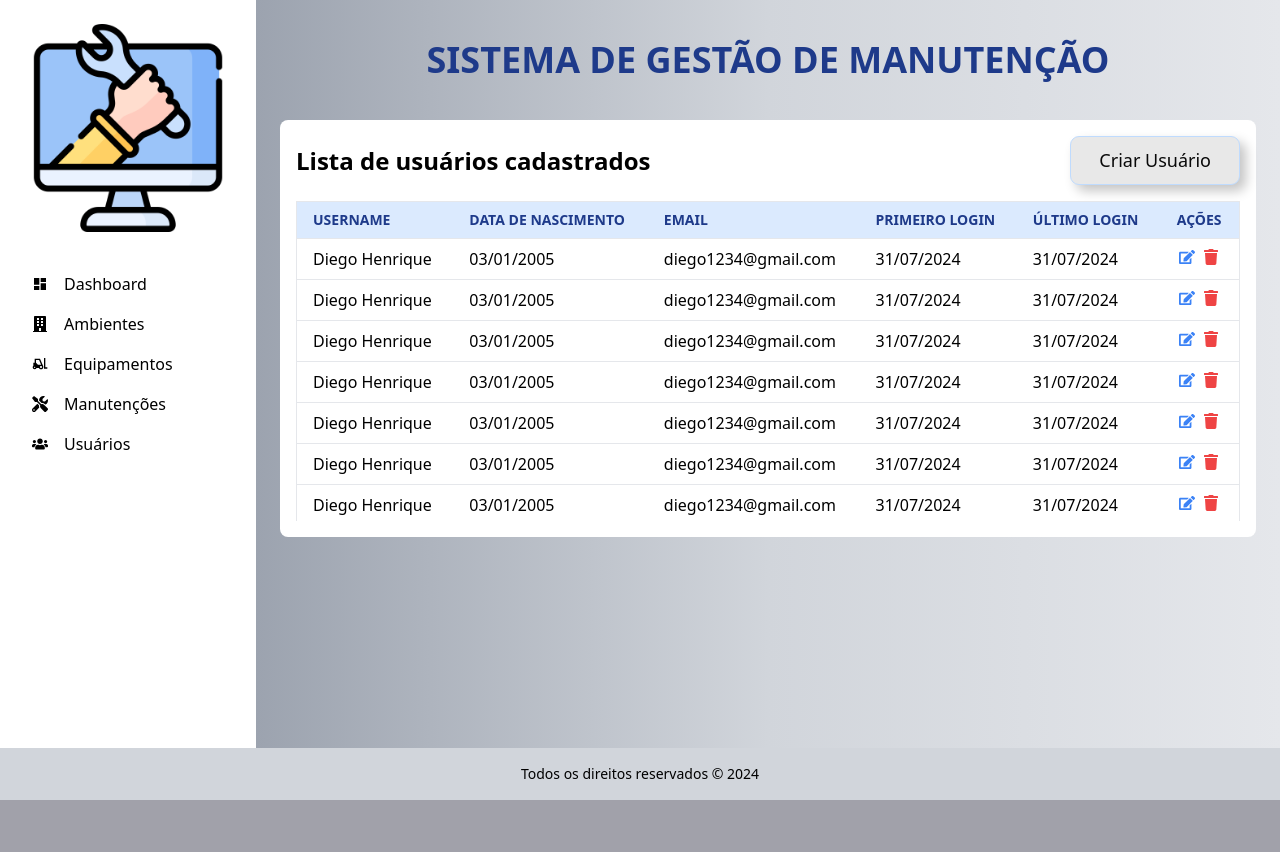
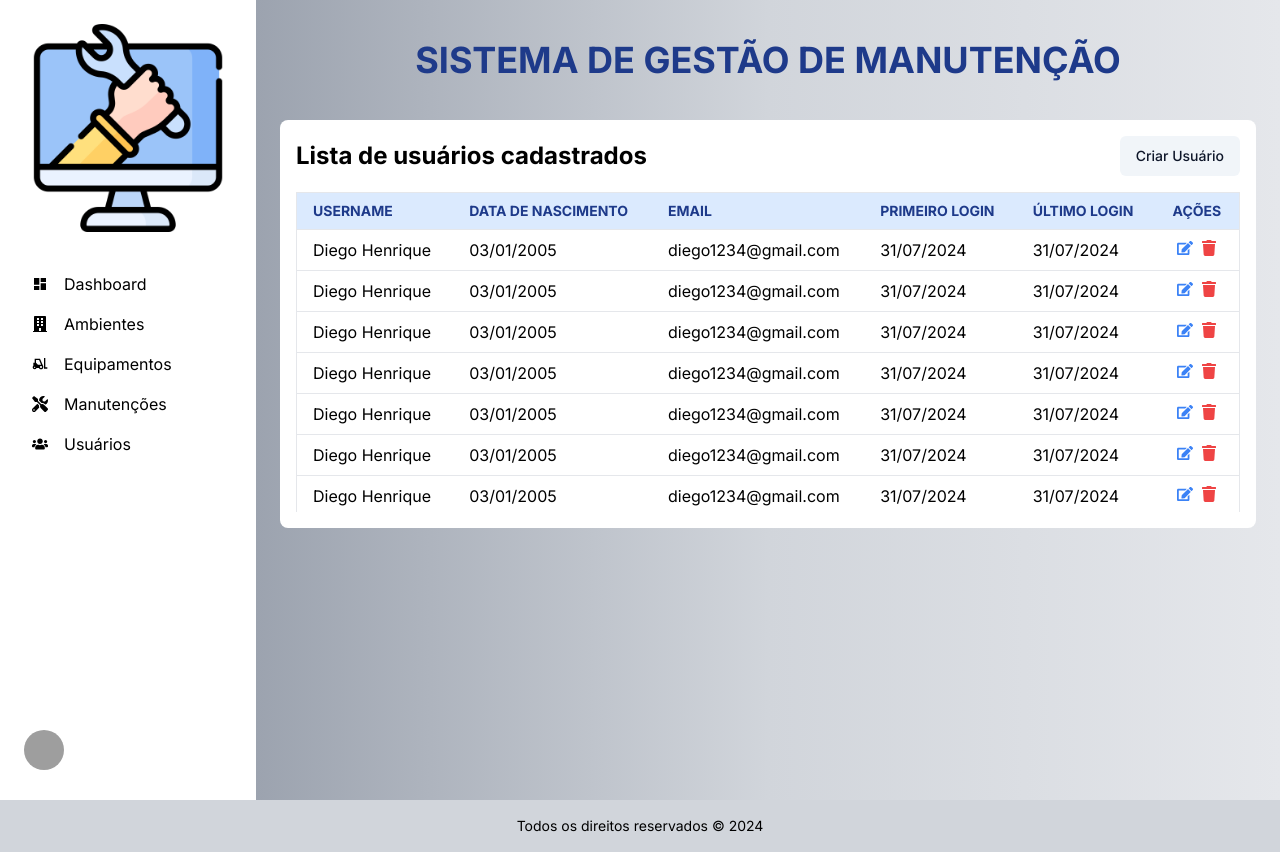
Before and after one commit to DiegoH3nr1que/web_system, a Next.js app in the folder frontend/: page /usuarios in a window 1280 px wide. Before the commit the page ends 800 px from the top, so only its background shows below. Built offline with nearby package versions, Linux system fonts and the light colour scheme; grey boxes are pictures that could not be loaded.

Commit message:
style(): insertion shadcn in project

```diff
--- a/frontend/src/app/components/aside.tsx
+++ b/frontend/src/app/components/aside.tsx
@@ -1,9 +1,11 @@
 import Image from "next/image";
 import { NavBar } from "./navBar";
+import { AvatarDemo } from "./avatar";
 
-export function Aside(){
-    return (
-        <aside className="w-64 p-6 bg-white shadow-md">
+export function Aside() {
+  return (
+    <aside className="w-64 p-6 bg-white shadow-md flex flex-col justify-between h-screen">
+      <div>
         <div className="flex justify-center">
           <Image
             src="/image/technical-support.png"
@@ -13,7 +15,11 @@ export function Aside(){
             className="w-full h-auto"
           />
         </div>
-          <NavBar/>
-      </aside>
-    )
+        <NavBar />
+      </div>
+      <div className="mt-auto">
+        <AvatarDemo />
+      </div>
+    </aside>
+  );
 }
--- /dev/null
+++ b/frontend/src/app/components/avatar.tsx
@@ -0,0 +1,12 @@
+import { Avatar, AvatarFallback, AvatarImage } from "@/components/ui/avatar";
+
+export function AvatarDemo() {
+  return (
+    <button>
+      <Avatar>
+        <AvatarImage src="https://github.com/shadcn.png" alt="@shadcn" />
+        <AvatarFallback>CN</AvatarFallback>
+      </Avatar>
+    </button>
+  );
+}
--- a/frontend/src/app/globals.css
+++ b/frontend/src/app/globals.css
@@ -2,32 +2,68 @@
 @tailwind components;
 @tailwind utilities;
 
-:root {
-  --foreground-rgb: 0, 0, 0;
-  --background-start-rgb: 214, 219, 220;
-  --background-end-rgb: 255, 255, 255;
-}
+@layer base {
+  :root {
+    --background: 0 0% 100%;
+    --foreground: 222.2 84% 4.9%;
+    --card: 0 0% 100%;
+    --card-foreground: 222.2 84% 4.9%;
+    --popover: 0 0% 100%;
+    --popover-foreground: 222.2 84% 4.9%;
+    --primary: 222.2 47.4% 11.2%;
+    --primary-foreground: 210 40% 98%;
+    --secondary: 210 40% 96.1%;
+    --secondary-foreground: 222.2 47.4% 11.2%;
+    --muted: 210 40% 96.1%;
+    --muted-foreground: 215.4 16.3% 46.9%;
+    --accent: 210 40% 96.1%;
+    --accent-foreground: 222.2 47.4% 11.2%;
+    --destructive: 0 84.2% 60.2%;
+    --destructive-foreground: 210 40% 98%;
+    --border: 214.3 31.8% 91.4%;
+    --input: 214.3 31.8% 91.4%;
+    --ring: 222.2 84% 4.9%;
+    --radius: 0.5rem;
+    --chart-1: 12 76% 61%;
+    --chart-2: 173 58% 39%;
+    --chart-3: 197 37% 24%;
+    --chart-4: 43 74% 66%;
+    --chart-5: 27 87% 67%;
+  }
 
-@media (prefers-color-scheme: dark) {
-  :root {
-    --foreground-rgb: 255, 255, 255;
-    --background-start-rgb: 0, 0, 0;
-    --background-end-rgb: 0, 0, 0;
+  .dark {
+    --background: 222.2 84% 4.9%;
+    --foreground: 210 40% 98%;
+    --card: 222.2 84% 4.9%;
+    --card-foreground: 210 40% 98%;
+    --popover: 222.2 84% 4.9%;
+    --popover-foreground: 210 40% 98%;
+    --primary: 210 40% 98%;
+    --primary-foreground: 222.2 47.4% 11.2%;
+    --secondary: 217.2 32.6% 17.5%;
+    --secondary-foreground: 210 40% 98%;
+    --muted: 217.2 32.6% 17.5%;
+    --muted-foreground: 215 20.2% 65.1%;
+    --accent: 217.2 32.6% 17.5%;
+    --accent-foreground: 210 40% 98%;
+    --destructive: 0 62.8% 30.6%;
+    --destructive-foreground: 210 40% 98%;
+    --border: 217.2 32.6% 17.5%;
+    --input: 217.2 32.6% 17.5%;
+    --ring: 212.7 26.8% 83.9%;
+    --chart-1: 220 70% 50%;
+    --chart-2: 160 60% 45%;
+    --chart-3: 30 80% 55%;
+    --chart-4: 280 65% 60%;
+    --chart-5: 340 75% 55%;
   }
 }
 
-body {
-  color: rgb(var(--foreground-rgb));
-  background: linear-gradient(
-      to bottom,
-      transparent,
-      rgb(var(--background-end-rgb))
-    )
-    rgb(var(--background-start-rgb));
-}
-
-@layer utilities {
-  .text-balance {
-    text-wrap: balance;
+@layer base {
+  * {
+    @apply border-border;
+  }
+  body {
+    @apply bg-background text-foreground;
   }
 }
--- a/frontend/src/app/layout.tsx
+++ b/frontend/src/app/layout.tsx
@@ -1,8 +1,12 @@
 import type { Metadata } from "next";
-import { Inter } from "next/font/google";
 import "./globals.css";
+import { cn } from "@/lib/utils";
+import { Inter as FontSans } from "next/font/google";
 
-const inter = Inter({ subsets: ["latin"] });
+const fontSans = FontSans({
+  subsets: ["latin"],
+  variable: "--font-sans",
+});
 
 export const metadata: Metadata = {
   title: "Maintenance WEB",
@@ -16,7 +20,14 @@ export default function RootLayout({
 }>) {
   return (
     <html lang="en">
-      <body className="bg-zinc-400">{children}</body>
+      <body
+        className={cn(
+          "min-h-screen bg-background font-sans antialiased",
+          fontSans.variable
+        )}
+      >
+        {children}
+      </body>
     </html>
   );
 }
--- a/frontend/src/app/usuarios/page.tsx
+++ b/frontend/src/app/usuarios/page.tsx
@@ -3,6 +3,8 @@ import { Aside } from "../components/aside";
 import { Footer } from "../components/footer";
 import { FaEdit, FaTrash } from "react-icons/fa";
 import Table from "../components/table";
+import { Button } from "@/components/ui/button";
+
 export default function userPage() {
   const columns = [
     { header: "Username", accessor: "username" },
@@ -140,9 +142,7 @@ export default function userPage() {
                 <h1 className="text-2xl font-bold text-black">
                   Lista de usuários cadastrados
                 </h1>
-                <button className="text-[#090909] py-2.5 px-7 text-[18px] rounded-[0.5em] bg-[#e8e8e8] cursor-pointer border border-blue-200 transition-all duration-300 shadow-[6px_6px_12px_#c5c5c5,-6px_-6px_12px_#ffffff] active:text-[#666] active:shadow-[inset_4px_4px_12px_#c5c5c5,inset_-4px_-4px_12px_#ffffff]">
-                  Criar Usuário
-                </button>
+                <Button variant="secondary">Criar Usuário</Button>
               </div>
               <div className="max-h-96 overflow-y-auto">
                 <Table columns={columns} data={data} />
--- /dev/null
+++ b/frontend/src/components/ui/avatar.tsx
@@ -0,0 +1,50 @@
+"use client"
+
+import * as React from "react"
+import * as AvatarPrimitive from "@radix-ui/react-avatar"
+
+import { cn } from "@/lib/utils"
+
+const Avatar = React.forwardRef<
+  React.ElementRef<typeof AvatarPrimitive.Root>,
+  React.ComponentPropsWithoutRef<typeof AvatarPrimitive.Root>
+>(({ className, ...props }, ref) => (
+  <AvatarPrimitive.Root
+    ref={ref}
+    className={cn(
+      "relative flex h-10 w-10 shrink-0 overflow-hidden rounded-full",
+      className
+    )}
+    {...props}
+  />
+))
+Avatar.displayName = AvatarPrimitive.Root.displayName
+
+const AvatarImage = React.forwardRef<
+  React.ElementRef<typeof AvatarPrimitive.Image>,
+  React.ComponentPropsWithoutRef<typeof AvatarPrimitive.Image>
+>(({ className, ...props }, ref) => (
+  <AvatarPrimitive.Image
+    ref={ref}
+    className={cn("aspect-square h-full w-full", className)}
+    {...props}
+  />
+))
+AvatarImage.displayName = AvatarPrimitive.Image.displayName
+
+const AvatarFallback = React.forwardRef<
+  React.ElementRef<typeof AvatarPrimitive.Fallback>,
+  React.ComponentPropsWithoutRef<typeof AvatarPrimitive.Fallback>
+>(({ className, ...props }, ref) => (
+  <AvatarPrimitive.Fallback
+    ref={ref}
+    className={cn(
+      "flex h-full w-full items-center justify-center rounded-full bg-muted",
+      className
+    )}
+    {...props}
+  />
+))
+AvatarFallback.displayName = AvatarPrimitive.Fallback.displayName
+
+export { Avatar, AvatarImage, AvatarFallback }
--- /dev/null
+++ b/frontend/src/components/ui/button.tsx
@@ -0,0 +1,56 @@
+import * as React from "react"
+import { Slot } from "@radix-ui/react-slot"
+import { cva, type VariantProps } from "class-variance-authority"
+
+import { cn } from "@/lib/utils"
+
+const buttonVariants = cva(
+  "inline-flex items-center justify-center whitespace-nowrap rounded-md text-sm font-medium ring-offset-background transition-colors focus-visible:outline-none focus-visible:ring-2 focus-visible:ring-ring focus-visible:ring-offset-2 disabled:pointer-events-none disabled:opacity-50",
+  {
+    variants: {
+      variant: {
+        default: "bg-primary text-primary-foreground hover:bg-primary/90",
+        destructive:
+          "bg-destructive text-destructive-foreground hover:bg-destructive/90",
+        outline:
+          "border border-input bg-background hover:bg-accent hover:text-accent-foreground",
+        secondary:
+          "bg-secondary text-secondary-foreground hover:bg-secondary/80",
+        ghost: "hover:bg-accent hover:text-accent-foreground",
+        link: "text-primary underline-offset-4 hover:underline",
+      },
+      size: {
+        default: "h-10 px-4 py-2",
+        sm: "h-9 rounded-md px-3",
+        lg: "h-11 rounded-md px-8",
+        icon: "h-10 w-10",
+      },
+    },
+    defaultVariants: {
+      variant: "default",
+      size: "default",
+    },
+  }
+)
+
+export interface ButtonProps
+  extends React.ButtonHTMLAttributes<HTMLButtonElement>,
+    VariantProps<typeof buttonVariants> {
+  asChild?: boolean
+}
+
+const Button = React.forwardRef<HTMLButtonElement, ButtonProps>(
+  ({ className, variant, size, asChild = false, ...props }, ref) => {
+    const Comp = asChild ? Slot : "button"
+    return (
+      <Comp
+        className={cn(buttonVariants({ variant, size, className }))}
+        ref={ref}
+        {...props}
+      />
+    )
+  }
+)
+Button.displayName = "Button"
+
+export { Button, buttonVariants }
--- /dev/null
+++ b/frontend/src/lib/utils.ts
@@ -0,0 +1,6 @@
+import { type ClassValue, clsx } from "clsx"
+import { twMerge } from "tailwind-merge"
+
+export function cn(...inputs: ClassValue[]) {
+  return twMerge(clsx(inputs))
+}
--- a/frontend/tailwind.config.ts
+++ b/frontend/tailwind.config.ts
@@ -1,27 +1,84 @@
-import type { Config } from "tailwindcss";
+import type { Config } from "tailwindcss"
+const { fontFamily } = require("tailwindcss/defaultTheme")
 
-const config: Config = {
+const config = {
+  darkMode: ["class"],
   content: [
-    "./src/pages/**/*.{js,ts,jsx,tsx,mdx}",
-    "./src/components/**/*.{js,ts,jsx,tsx,mdx}",
-    "./src/app/**/*.{js,ts,jsx,tsx,mdx}",
-  ],
+    './pages/**/*.{ts,tsx}',
+    './components/**/*.{ts,tsx}',
+    './app/**/*.{ts,tsx}',
+    './src/**/*.{ts,tsx}',
+	],
+  prefix: "",
   theme: {
+    container: {
+      center: true,
+      padding: "2rem",
+      screens: {
+        "2xl": "1400px",
+      },
+    },
     extend: {
-      backgroundImage: {
-        "gradient-radial": "radial-gradient(var(--tw-gradient-stops))",
-        "gradient-conic":
-          "conic-gradient(from 180deg at 50% 50%, var(--tw-gradient-stops))",
+      colors: {
+        border: "hsl(var(--border))",
+        input: "hsl(var(--input))",
+        ring: "hsl(var(--ring))",
+        background: "hsl(var(--background))",
+        foreground: "hsl(var(--foreground))",
+        primary: {
+          DEFAULT: "hsl(var(--primary))",
+          foreground: "hsl(var(--primary-foreground))",
+        },
+        secondary: {
+          DEFAULT: "hsl(var(--secondary))",
+          foreground: "hsl(var(--secondary-foreground))",
+        },
+        destructive: {
+          DEFAULT: "hsl(var(--destructive))",
+          foreground: "hsl(var(--destructive-foreground))",
+        },
+        muted: {
+          DEFAULT: "hsl(var(--muted))",
+          foreground: "hsl(var(--muted-foreground))",
+        },
+        accent: {
+          DEFAULT: "hsl(var(--accent))",
+          foreground: "hsl(var(--accent-foreground))",
+        },
+        popover: {
+          DEFAULT: "hsl(var(--popover))",
+          foreground: "hsl(var(--popover-foreground))",
+        },
+        card: {
+          DEFAULT: "hsl(var(--card))",
+          foreground: "hsl(var(--card-foreground))",
+        },
       },
-      colors:{
-        CustomBlue:'#142026',
-        CustomBlueLigth: '#0098ae',
-        CustomBackground: '#c0c2bd',
-        royalblue: '#4169e1',
-        lightgray: '#d3d3d3',
+      borderRadius: {
+        lg: "var(--radius)",
+        md: "calc(var(--radius) - 2px)",
+        sm: "calc(var(--radius) - 4px)",
+      },
+      keyframes: {
+        "accordion-down": {
+          from: { height: "0" },
+          to: { height: "var(--radix-accordion-content-height)" },
+        },
+        "accordion-up": {
+          from: { height: "var(--radix-accordion-content-height)" },
+          to: { height: "0" },
+        },
+      },
+      animation: {
+        "accordion-down": "accordion-down 0.2s ease-out",
+        "accordion-up": "accordion-up 0.2s ease-out",
+      },
+      fontFamily: {
+        sans: ["var(--font-sans)", ...fontFamily.sans],
       },
     },
   },
-  plugins: [],
-};
-export default config;
+  plugins: [require("tailwindcss-animate")],
+} satisfies Config
+
+export default config
```
Also changed, not shown: frontend/package.json (+9 -1 lines), frontend/src/app/page.tsx (+4 -4 lines), frontend/components.json (added), 1 other file (tests, documents, lock files or other folders).
